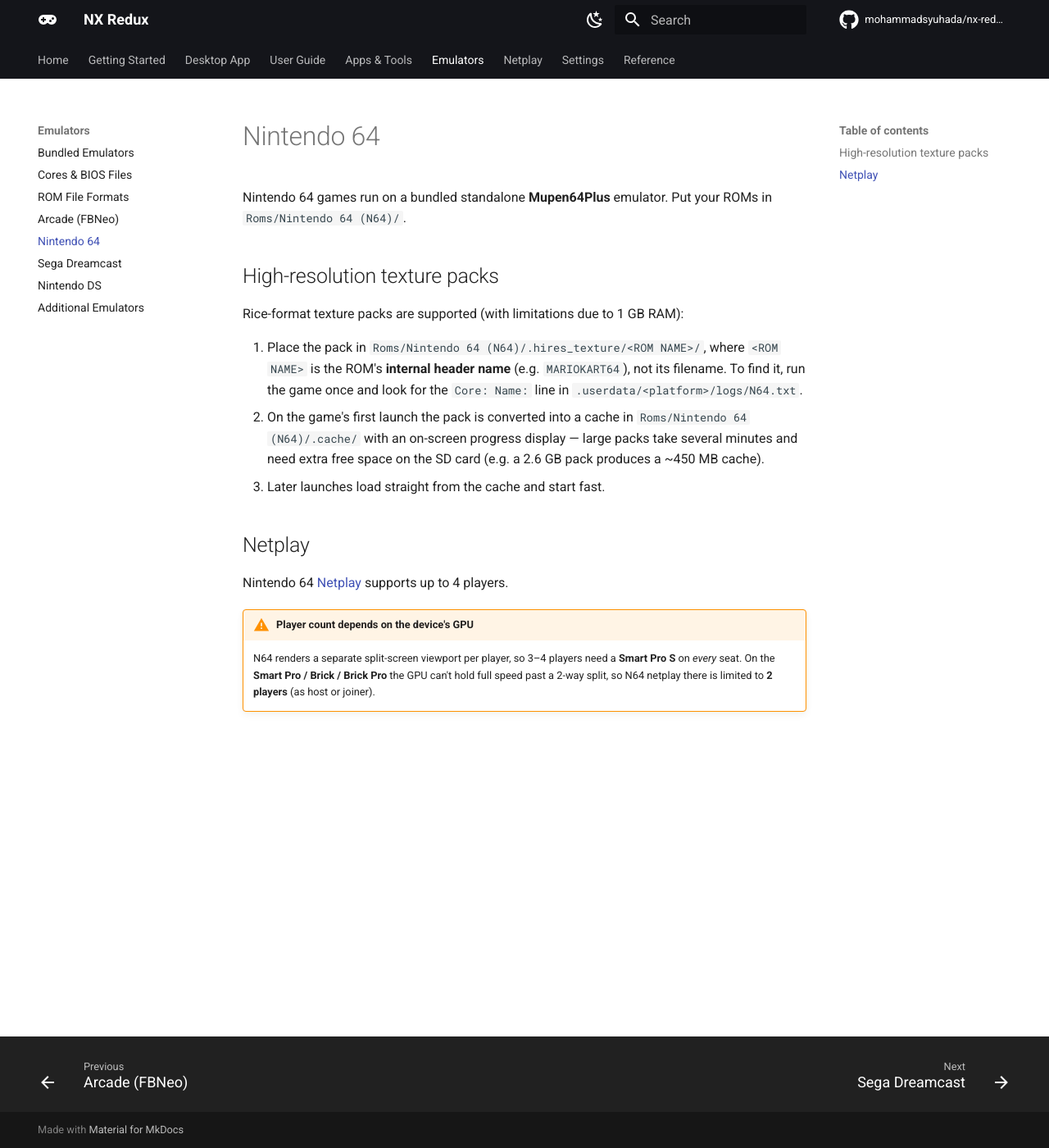
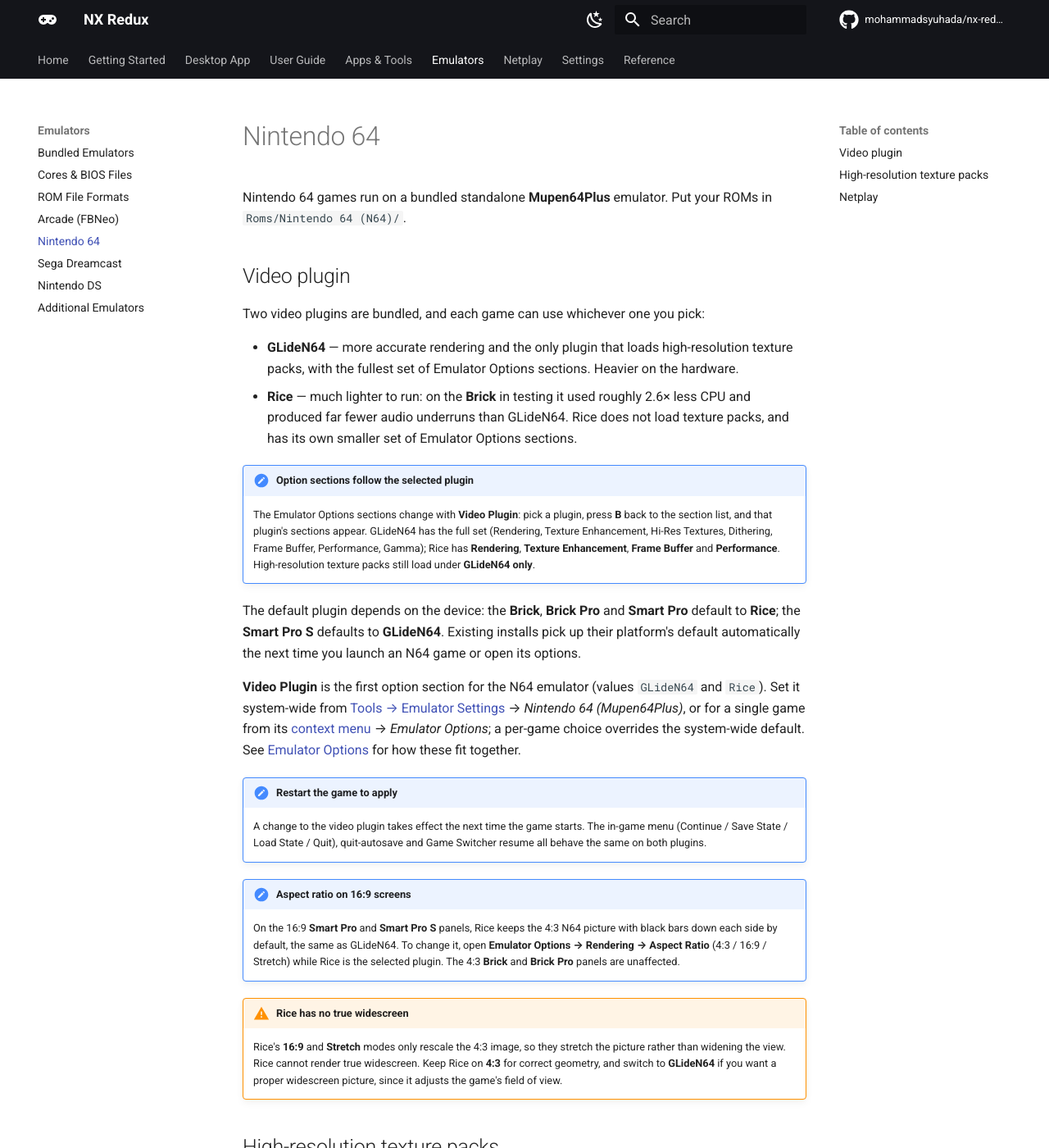
Before and after one commit to mohammadsyuhada/nx-redux-docs, an MkDocs documentation site: the page built from docs/emulators/nintendo-64.md, in a window 1280 px wide and 1400 px high. Shown: the whole window at 82% size. Built offline with MkDocs 1.6.1 and Material for MkDocs 9.7.7, drawn with Linux system fonts in a browser that asks for light colours; comment, search, counter and statistics services are not loaded; some of the changed text lies outside the part shown.

Commit message:
docs(n64): document the video plugin option, per-device defaults and Rice's widescreen limitation

```diff
--- a/docs/emulators/nintendo-64.md
+++ b/docs/emulators/nintendo-64.md
@@ -3,7 +3,66 @@
 Nintendo 64 games run on a bundled standalone **Mupen64Plus** emulator. Put
 your ROMs in `Roms/Nintendo 64 (N64)/`.
 
+## Video plugin
+
+Two video plugins are bundled, and each game can use whichever one you pick:
+
+- **GLideN64** — more accurate rendering and the only plugin that loads
+  high-resolution texture packs, with the fullest set of Emulator Options
+  sections. Heavier on the hardware.
+- **Rice** — much lighter to run: on the **Brick** in testing it used roughly
+  2.6× less CPU and produced far fewer audio underruns than GLideN64. Rice does
+  not load texture packs, and has its own smaller set of Emulator Options
+  sections.
+
+!!! note "Option sections follow the selected plugin"
+    The Emulator Options sections change with **Video Plugin**: pick a plugin,
+    press **B** back to the section list, and that plugin's sections appear.
+    GLideN64 has the full set (Rendering, Texture Enhancement, Hi-Res Textures,
+    Dithering, Frame Buffer, Performance, Gamma); Rice has **Rendering**,
+    **Texture Enhancement**, **Frame Buffer** and **Performance**.
+    High-resolution texture packs still load under **GLideN64 only**.
+
+The default plugin depends on the device: the **Brick**, **Brick Pro** and
+**Smart Pro** default to **Rice**; the **Smart Pro S** defaults to
+**GLideN64**. Existing installs pick up their platform's default automatically
+the next time you launch an N64 game or open its options.
+
+**Video Plugin** is the first option section for the N64 emulator (values
+`GLideN64` and `Rice`). Set it system-wide from
+[Tools → Emulator Settings](../apps/emulator-settings.md) → *Nintendo 64
+(Mupen64Plus)*, or for a single game from its
+[context menu](../guide/context-menu.md) → *Emulator Options*; a per-game
+choice overrides the system-wide default. See
+[Emulator Options](../guide/emulator-options.md) for how these fit together.
+
+!!! note "Restart the game to apply"
+    A change to the video plugin takes effect the next time the game starts.
+    The in-game menu (Continue / Save State / Load State / Quit), quit-autosave
+    and Game Switcher resume all behave the same on both plugins.
+
+!!! note "Aspect ratio on 16:9 screens"
+    On the 16:9 **Smart Pro** and **Smart Pro S** panels, Rice keeps the 4:3
+    N64 picture with black bars down each side by default, the same as GLideN64.
+    To change it, open **Emulator Options → Rendering → Aspect Ratio** (4:3 /
+    16:9 / Stretch) while Rice is the selected plugin. The 4:3 **Brick** and
+    **Brick Pro** panels are unaffected.
+
+!!! warning "Rice has no true widescreen"
+    Rice's **16:9** and **Stretch** modes only rescale the 4:3 image, so they
+    stretch the picture rather than widening the view. Rice cannot render true
+    widescreen. Keep Rice on **4:3** for correct geometry, and switch to
+    **GLideN64** if you want a proper widescreen picture, since it adjusts the
+    game's field of view.
+
 ## High-resolution texture packs
+
+!!! note "Texture packs need GLideN64"
+    High-resolution texture packs load only under the **GLideN64**
+    [video plugin](#video-plugin) — despite the "Rice-format" name, they do
+    **not** work with the Rice plugin. On devices that default to Rice (Brick,
+    Brick Pro and Smart Pro), switch a game that uses a texture pack to GLideN64
+    first.
 
 Rice-format texture packs are supported (with limitations due to 1 GB RAM):
 
```
